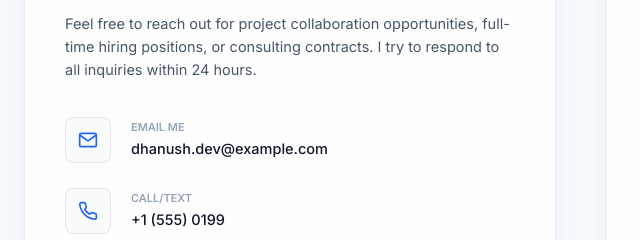
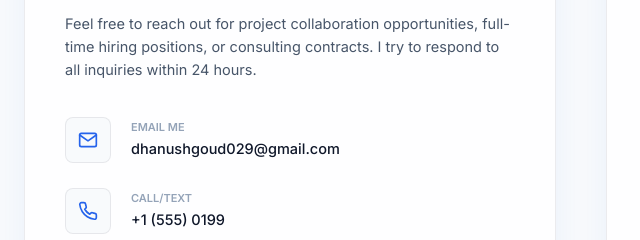
Before and after one commit to Dhanushgoud-29/my-site, a plain HTML site: page index.html in a window 1280 px wide. Shown: the part 7380-7620 px from the top of the page, 0-640 px from the left. Drawn offline with Linux system fonts and the light colour scheme.

Commit message:
Update contact email to dhanushgoud029@gmail.com

```diff
--- a/index.html
+++ b/index.html
@@ -946,8 +946,8 @@
                                 </div>
                                 <div class="method-content">
                                     <span class="method-label">Email Me</span>
-                                    <a href="mailto:dhanush.dev@example.com"
-                                        class="method-value">dhanush.dev@example.com</a>
+                                    <a href="mailto:dhanushgoud029@gmail.com"
+                                        class="method-value">dhanushgoud029@gmail.com</a>
                                 </div>
                             </div>
 
```
